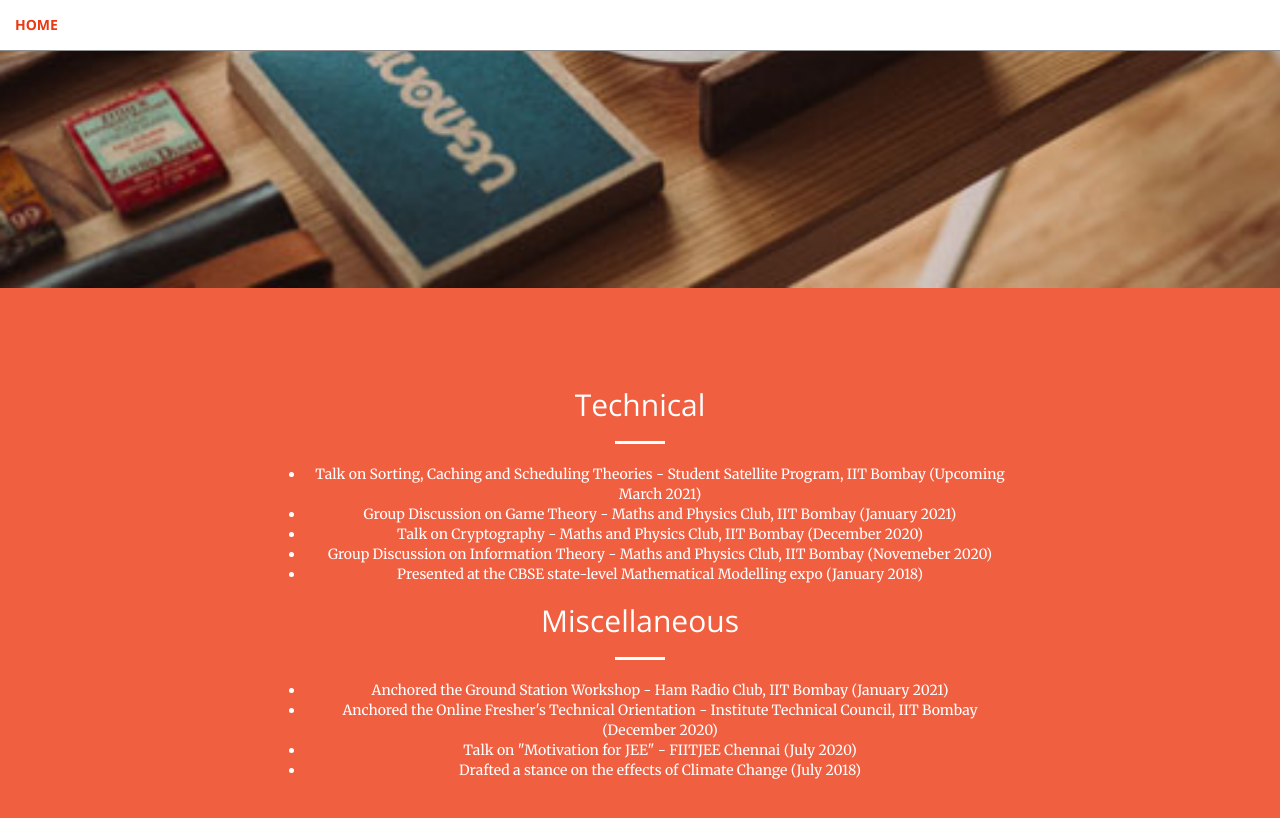
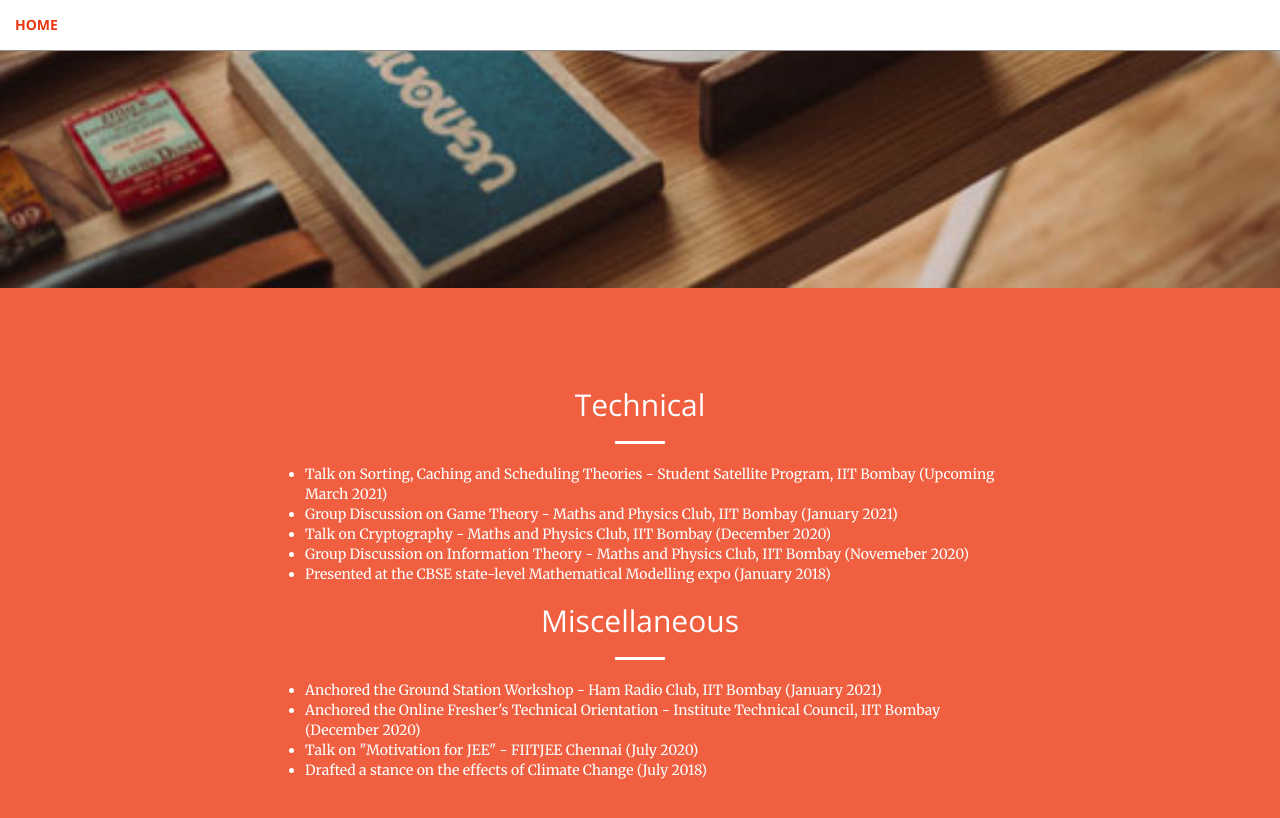
Before and after one commit to aravindbharathi/aravindbharathi.github.io, a Jekyll site: the page talks/index.html, which Jekyll copies as it is, in a window 1280 px wide and 900 px high, scrolled down 612 px. Shown: the top 818 px of the window. Built offline with Jekyll 4.4.1, drawn with Linux system fonts in a browser that asks for light colours.

Commit message:
Update index.html

```diff
--- a/talks/index.html
+++ b/talks/index.html
@@ -70,7 +70,7 @@
                 <h1>Public Speaking</h1>
                 <hr>
                 <p>Nothing too fancy... yet. But here is a list of talks I have delivered ranging from technical to comical ones</p>
-                <a href="#portfolio" class="btn btn-primary btn-xl page-scroll">Find Out</a>
+                <a href="#talks2" class="btn btn-primary btn-xl page-scroll">Find Out</a>
             </div>
         </div>
     </header>
@@ -82,7 +82,7 @@
                     <h2 class="section-heading">Technical</h2>
                     <hr class="light">
                     <p class="text-faded">
-                      <ul>
+                      <ul align="left">
                         <li>Talk on Sorting, Caching and Scheduling Theories - Student Satellite Program, IIT Bombay (Upcoming March 2021)</li>
                         <li>Group Discussion on Game Theory - Maths and Physics Club, IIT Bombay (January 2021)</li>
                         <li>Talk on Cryptography - Maths and Physics Club, IIT Bombay (December 2020)</li>
@@ -94,7 +94,7 @@
                     <h2 class="section-heading">Miscellaneous</h2>
                     <hr class="light">
                     <p class="text-faded">
-                      <ul>
+                      <ul align="left">
                         <li>Anchored the Ground Station Workshop - Ham Radio Club, IIT Bombay (January 2021)</li>
                         <li>Anchored the Online Fresher's Technical Orientation - Institute Technical Council, IIT Bombay (December 2020)</li>
                         <li>Talk on "Motivation for JEE" - FIITJEE Chennai (July 2020)</li>
```
